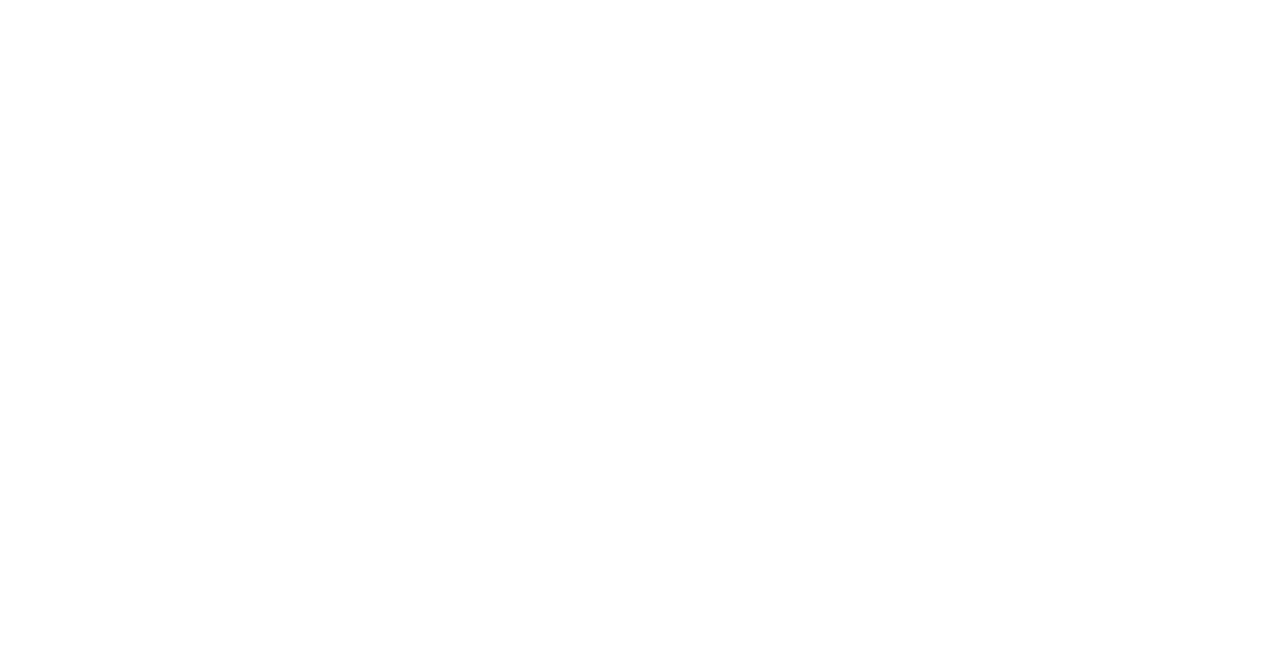
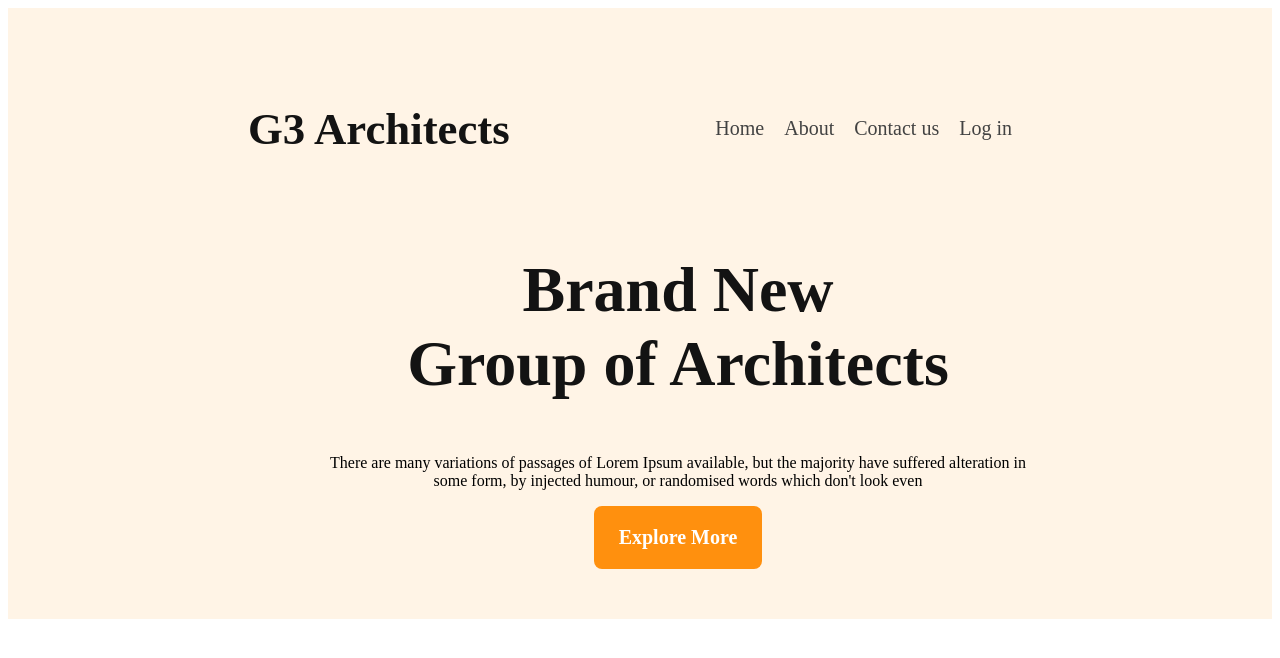
Before and after one commit to mahir65cse/g3-architects-landing-page, a plain HTML site: page index.html in a window 1280 px wide. Drawn offline with Linux system fonts and the light colour scheme.

Commit message:
added banner content

```diff
--- a/index.html
+++ b/index.html
@@ -7,6 +7,21 @@
     <link rel="stylesheet" href="styles/architects.css">
 </head>
 <body>
-
+    <header>
+        <nav>
+            <h3 class="banner-header">G3 Architects</h3>
+            <ul>
+                <li>Home</li>
+                <li>About</li>
+                <li>Contact us</li>
+                <li>Log in</li>
+            </ul>
+        </nav>
+        <div class="banner-content">
+            <h2 class="banner-content-header">Brand New<br>Group of Architects </h2>
+            <p class="banner-content-description">There are many variations of passages of Lorem Ipsum available, but the majority have suffered alteration in<br>some form, by injected humour, or randomised words which don't look even</p>
+            <button class="btn-primary">Explore More</button>
+        </div>
+    </header>
 </body>
 </html>
--- a/styles/architects.css
+++ b/styles/architects.css
@@ -0,0 +1,46 @@
+* {
+  font-family: Work Sans;
+}
+header {
+  background-color: rgba(255, 144, 14, 0.1);
+  padding: 50px 240px;
+}
+.banner-header {
+  color: rgb(19, 19, 19);
+  font-size: 2.8rem;
+  font-weight: 700;
+}
+nav {
+  display: flex;
+  justify-content: space-between;
+}
+nav > ul {
+  display: flex;
+  align-items: center;
+  color: rgb(66, 66, 66);
+  font-size: 1.25rem;
+  font-weight: 500;
+}
+nav ul li {
+  list-style: none;
+  margin-right: 20px;
+}
+.banner-content {
+  width: 860px;
+  text-align: center;
+  margin: 0px auto;
+}
+.banner-content-header {
+  color: rgb(19, 19, 19);
+  font-size: 4rem;
+  font-weight: 700;
+}
+.btn-primary {
+  border-radius: 8px;
+  background: rgb(255, 144, 14);
+  padding: 20px 25px;
+  color: rgb(255, 255, 255);
+  font-size: 1.25rem;
+  font-weight: 600;
+  border: 0;
+}
```
